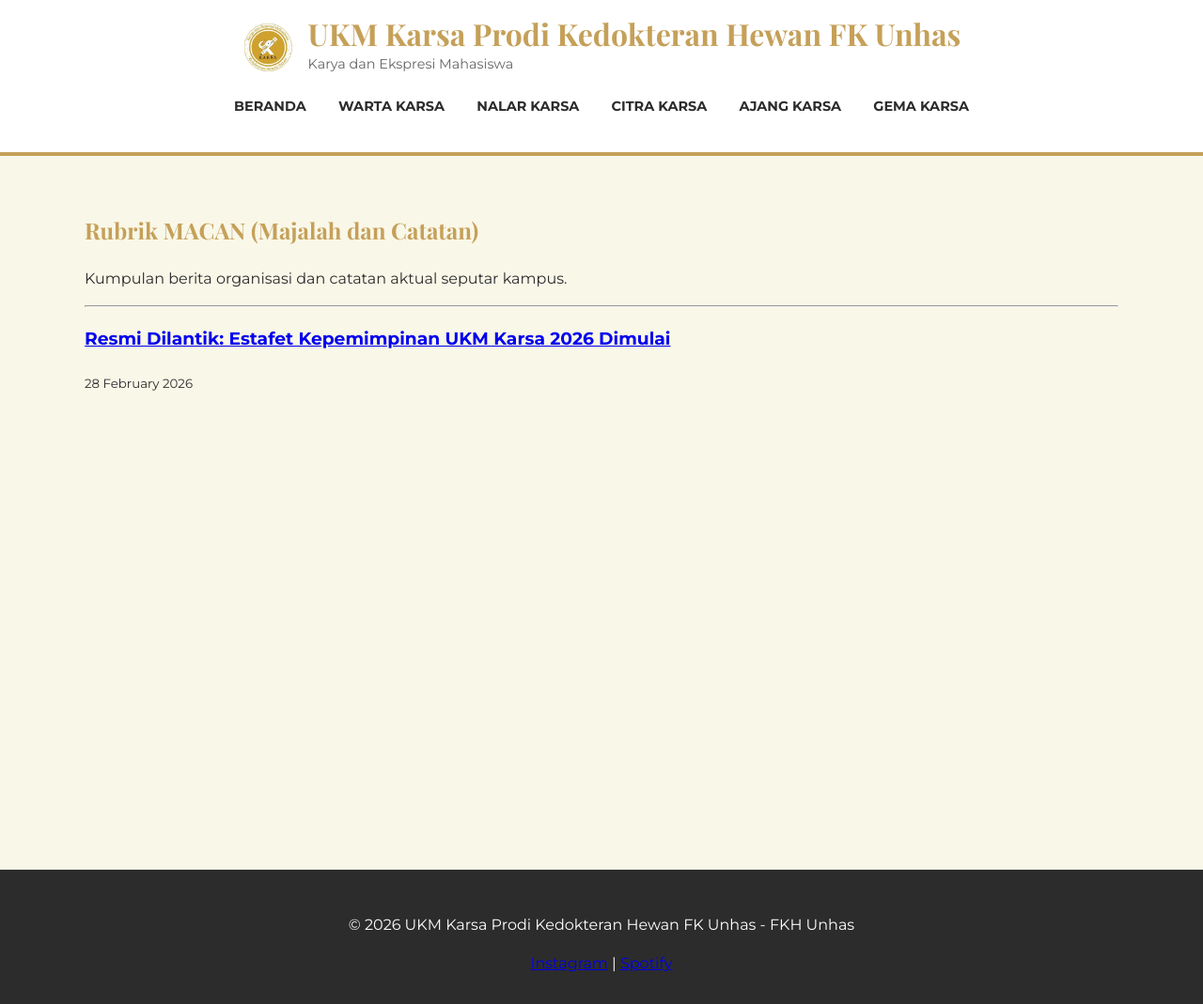
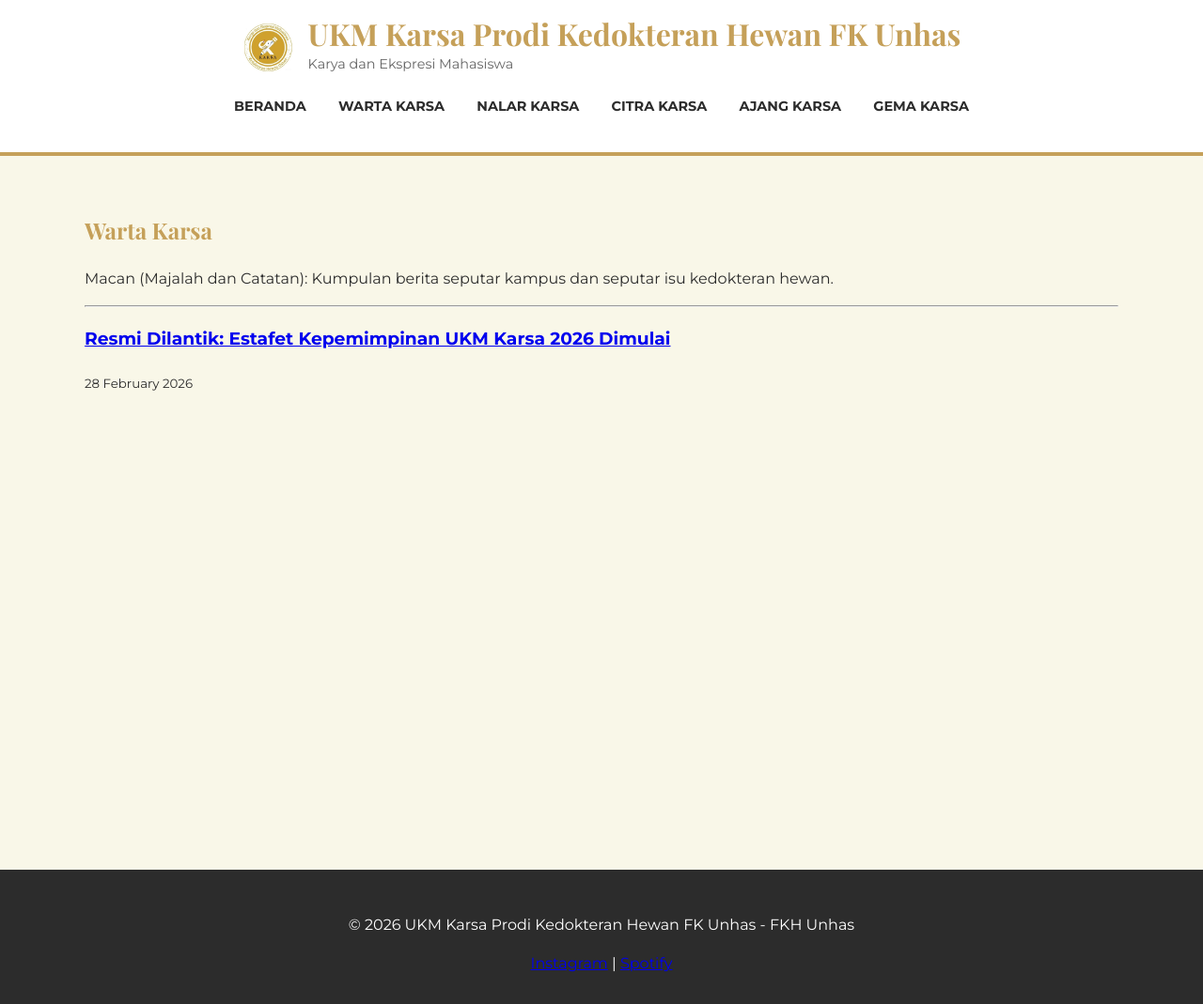
Before and after one commit to rianhs/ukm-karsa, a Jekyll site: the page built from category/warta-karsa.md, in a window 1280 px wide. Shown: the whole page at 94% size. Built offline with Jekyll 4.4.1, drawn with Linux system fonts in a browser that asks for light colours.

Commit message:
Update Warta Karsa section with new content

```diff
--- a/category/warta-karsa.md
+++ b/category/warta-karsa.md
@@ -3,8 +3,8 @@ layout: default
 title: "Warta Karsa"
 ---
 
-<h2 style="color: var(--gold); font-family: 'Playfair Display', serif;">Rubrik MACAN (Majalah dan Catatan)</h2>
-<p>Kumpulan berita organisasi dan catatan aktual seputar kampus.</p>
+<h2 style="color: var(--gold); font-family: 'Playfair Display', serif;">Warta Karsa</h2>
+<p>Macan (Majalah dan Catatan): Kumpulan berita seputar kampus dan seputar isu kedokteran hewan.</p>
 
 <hr>
 
```
